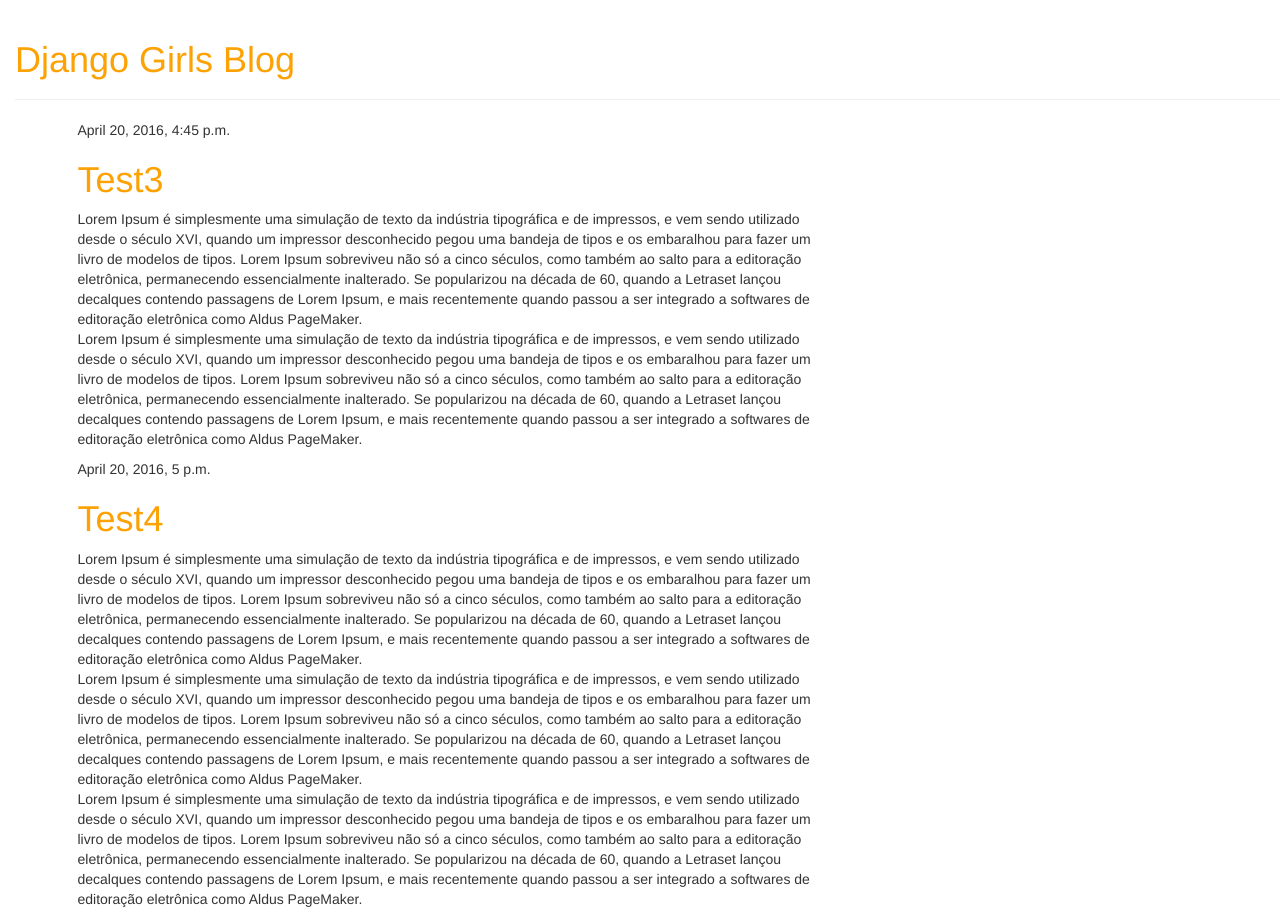
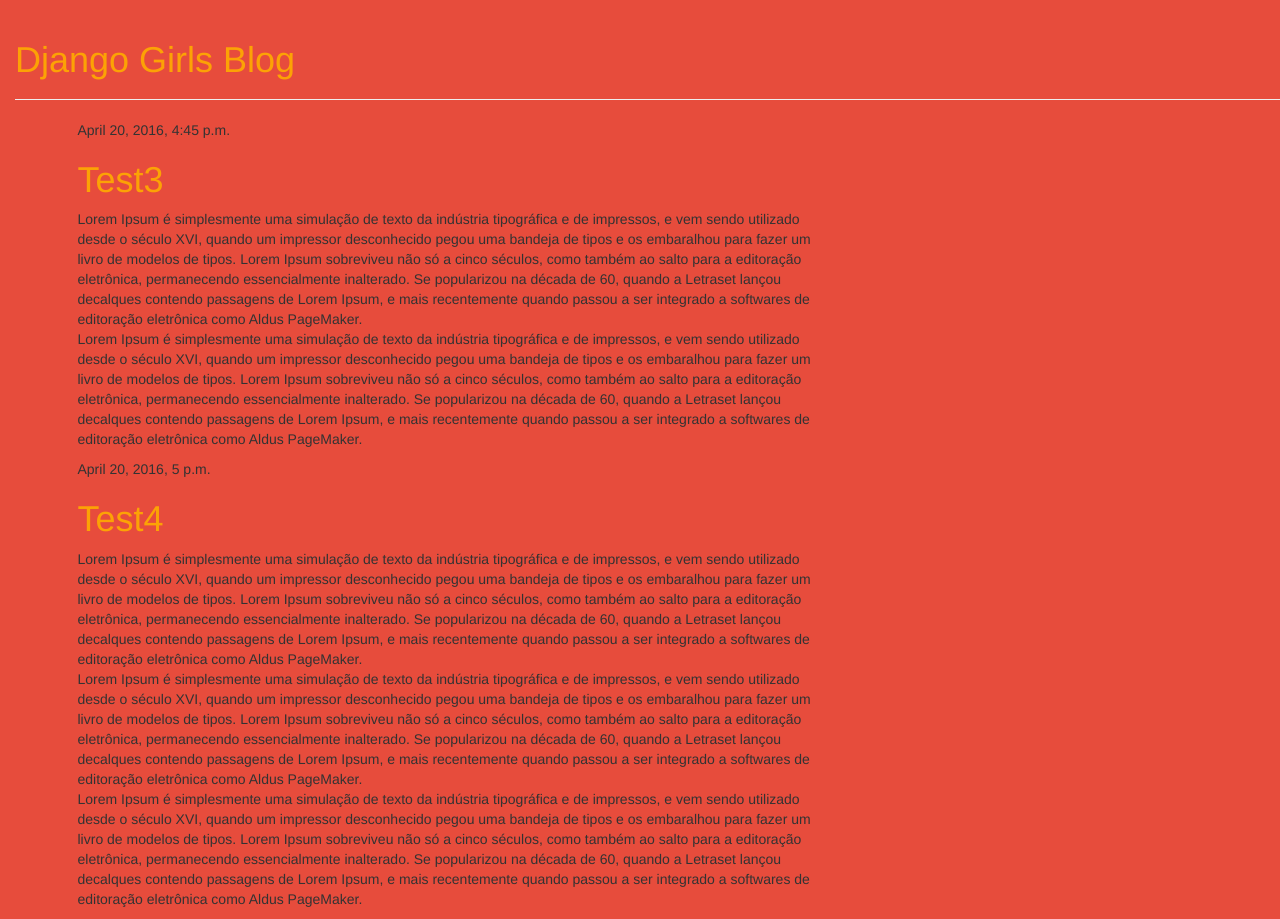
Before and after one commit to erikacamposdesign/my-first-blog, a Django app: page / in a window 1280 px wide. Run offline with Django 3.2, Linux system fonts and the light colour scheme; data comes from the database, SQL or seed files in the repository; some libraries are stand-ins or nearby versions.

Commit message:
alteração ok

```diff
--- a/blog/templates/blog/static/css/blog.css
+++ b/blog/templates/blog/static/css/blog.css
@@ -4,4 +4,5 @@
 
 body {
     padding-left: 15px;
+    background-color: #e74c3c;
 }
```
